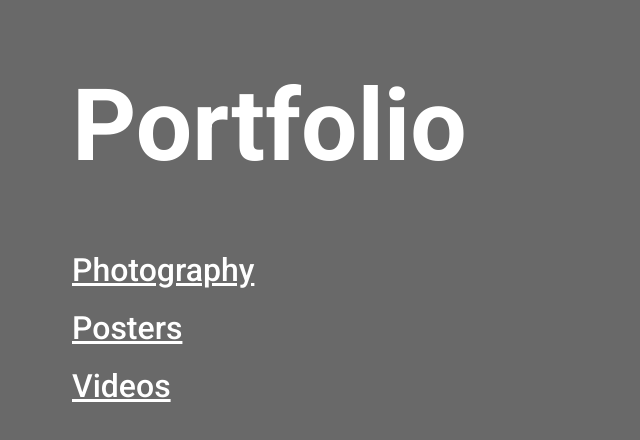
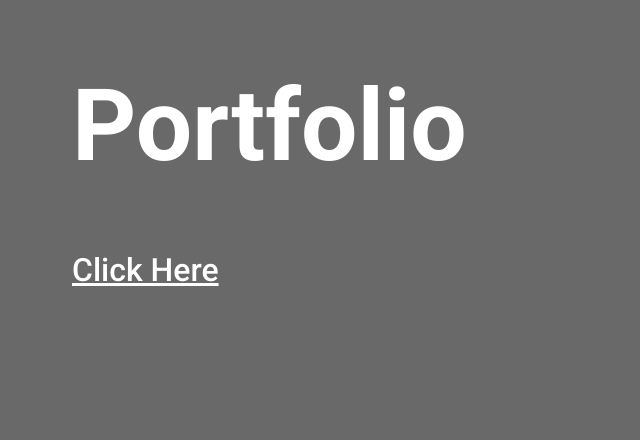
Before and after one commit to Riocasso/portfolio, a plain HTML site: page index.html in a window 1280 px wide. Shown: the whole page, without its empty margins (0-640 px from the left). Drawn offline with Linux system fonts and the light colour scheme.

Commit message:
Add files via upload
commit

```diff
--- a/index.html
+++ b/index.html
@@ -54,11 +54,9 @@ a {
 
 
 
-<div class="link"><a href="photography.html" target="_blank">Photography</a></div>
+<div class="link"><a href="https://riocasso.github.io/DesignPortfolio/" target="_blank">Click Here</a></div>
 
-<div class="link"><a href="posters.html" target="_blank">Posters</a></div>
 
-<div class="link"><a href="video.html" target="_blank">Videos</a></div>
 
 
 
```
